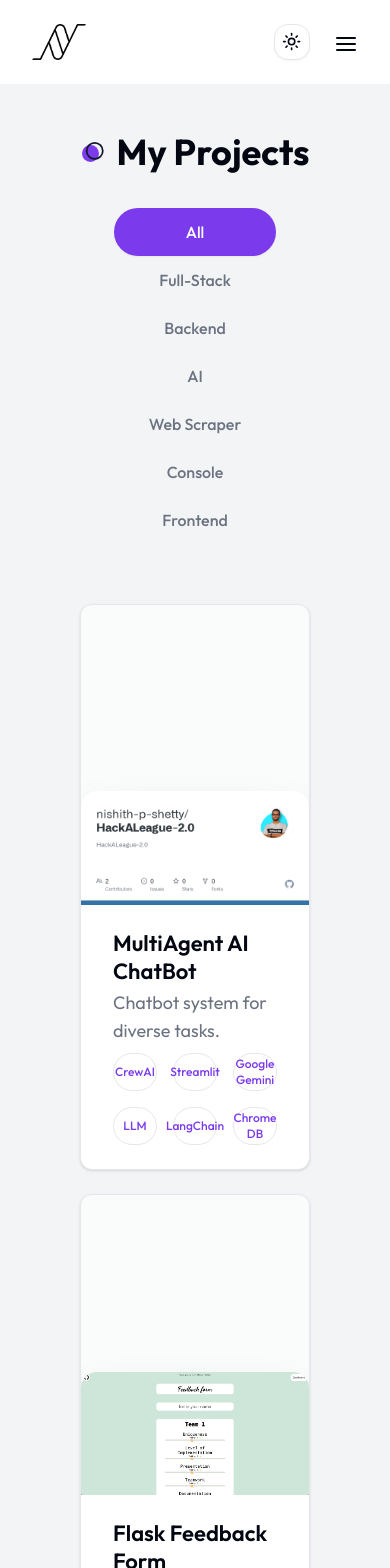
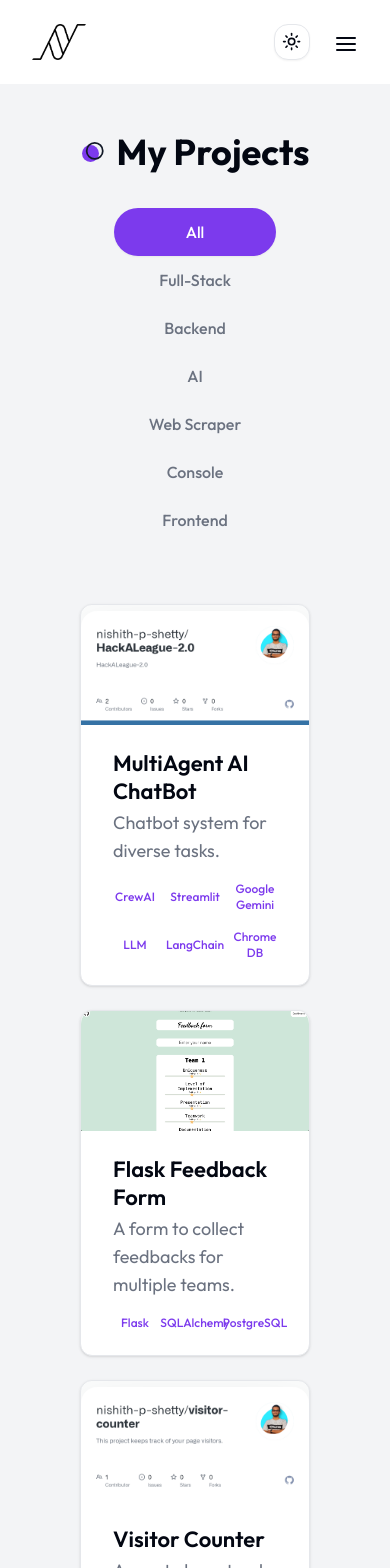
Before and after one commit to nishith-p-shetty/nishithpshetty.com, a Next.js app: page /projects in a window 390 px wide. Shown: the top 1568 px of the page. Built offline with nearby package versions, Linux system fonts and the light colour scheme.

Commit message:
my projects route css

```diff
--- a/src/app/projects/page.js
+++ b/src/app/projects/page.js
@@ -20,7 +20,7 @@ export default function Projects() {
   return (
     <section className="bg-secondary p-12">
       <div className="container mx-auto">
-        <h2 className="before:bg-heading_dots_light before:dark:bg-heading_dots_dark relative mx-auto mb-8 flex w-max items-center justify-between gap-x-3 text-center text-4xl font-bold before:h-[24px] before:w-[24px] before:bg-center before:bg-no-repeat xl:mb-16">
+        <h2 className="relative mx-auto mb-8 flex w-max items-center justify-between gap-x-3 text-center text-4xl font-bold before:h-[24px] before:w-[24px] before:bg-heading_dots_light before:bg-center before:bg-no-repeat before:dark:bg-heading_dots_dark xl:mb-16">
           My Projects
         </h2>
         {/* tabs */}
--- a/src/components/ProjectCard.jsx
+++ b/src/components/ProjectCard.jsx
@@ -14,7 +14,7 @@ export const ProjectCard = ({ project, type }) => {
       <Card className="group relative overflow-hidden">
         <CardHeader className="p-0">
           {/* image */}
-          <div className="relative flex h-[300px] w-full items-center justify-center overflow-hidden bg-secondary/40 dark:bg-secondary/40">
+          <div className="relative flex h-[120px] w-full items-center justify-center overflow-hidden bg-secondary/40 dark:bg-secondary/40 md:h-[240px]">
             <Image
               className="absolute bottom-0 rounded-t-lg shadow-2xl"
               src={project.image}
@@ -72,16 +72,16 @@ export const ProjectCard = ({ project, type }) => {
             <p className="text-lg text-muted-foreground">
               {project.description}
             </p>
-            <div className="left-5 top-4 mt-2 grid grid-cols-3 gap-4">
+            <div className="left-5 top-4 mt-4 grid grid-cols-3 gap-4">
               {project.techStack.map((badge_name, index) => {
                 return (
-                  <Badge
+                  <div
                     key={index}
                     variant="outline"
-                    className="mx-0 flex items-center justify-center gap-x-4 rounded-full text-center align-middle text-xs font-medium text-primary"
+                    className="mx-1 flex items-center justify-center gap-x-1 gap-y-1 rounded-full text-center align-middle text-xs font-medium text-primary"
                   >
                     {badge_name}
-                  </Badge>
+                  </div>
                 );
               })}
             </div>
```
